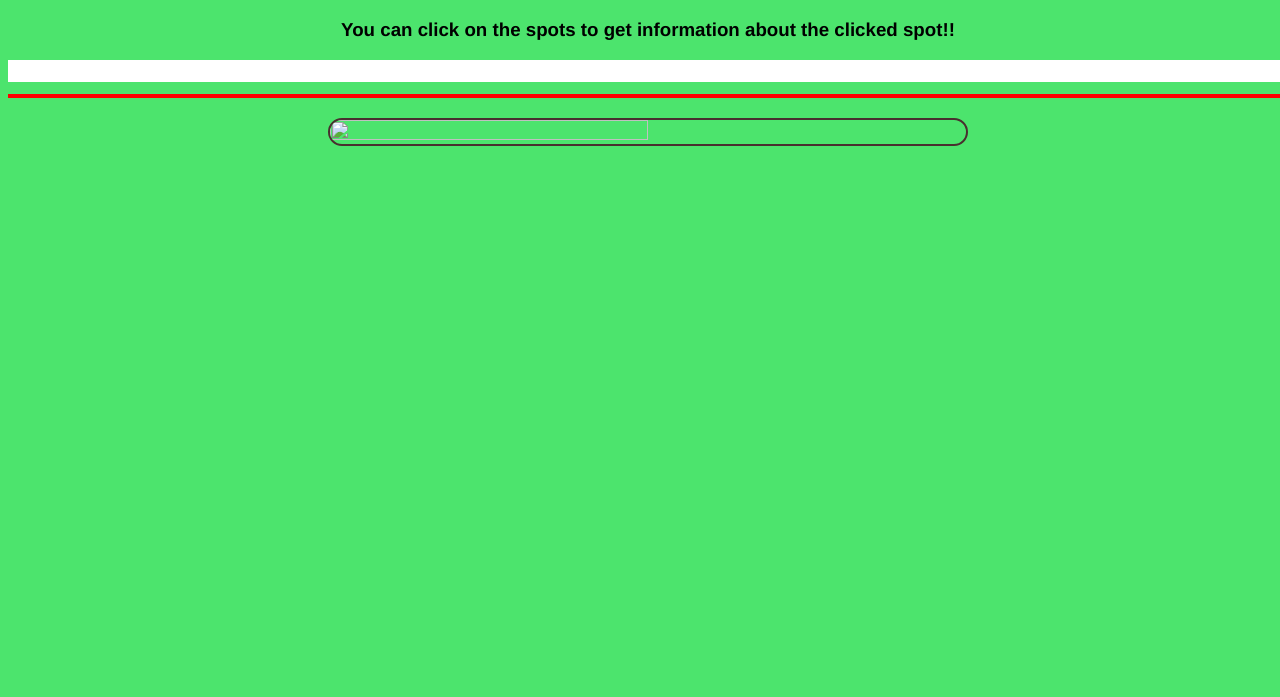
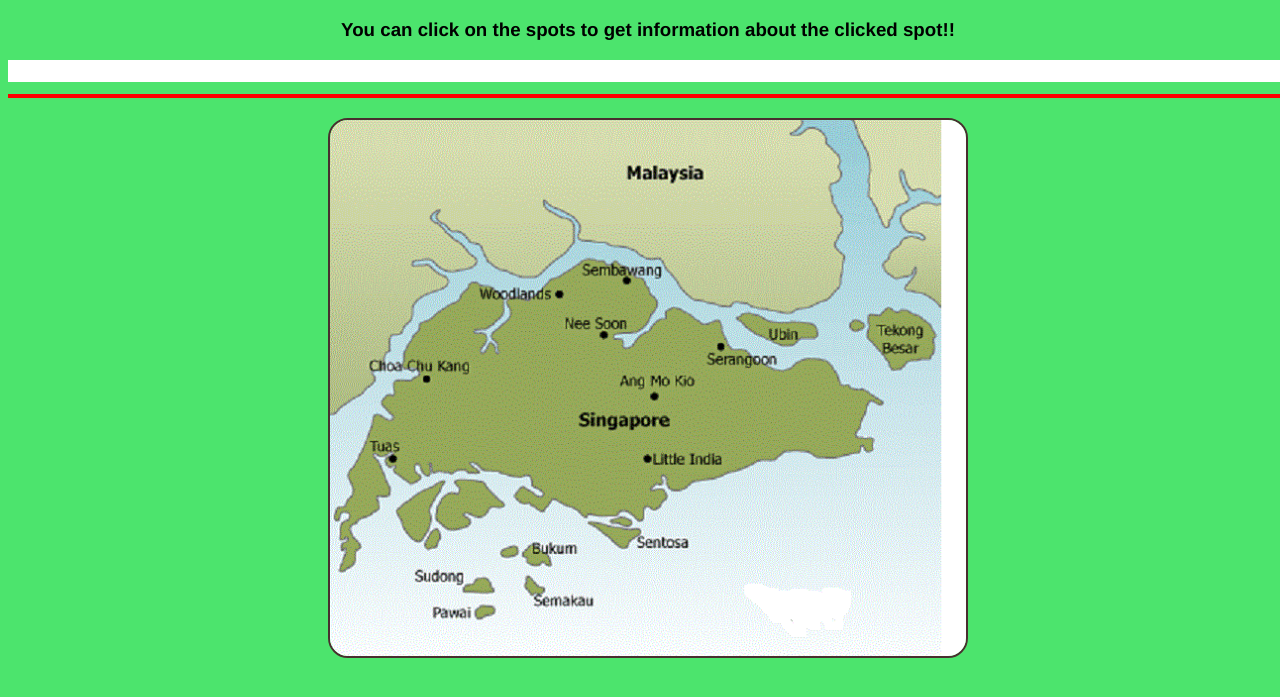
Before and after one commit to Vanmathidhina/Hoverable-Map, a plain HTML site: page index.html in a window 1280 px wide. Shown: the part 61-758 px from the top of the page. Drawn offline with Linux system fonts and the light colour scheme.

Commit message:
Update index.html

```diff
--- a/index.html
+++ b/index.html
@@ -17,7 +17,7 @@
 
     <marquee direction="right" class="moving" bgcolor="white">click on spot</marquee>
     <hr size="6" color="RED">
-    <img  src="images/singapore-map.gif"  class="center" usemap="#pagemap">
+    <img  src="singapore-map.gif"  class="center" usemap="#pagemap">
     <map name="pagemap">
     <area shape="circle" coords="299,160,25" alt="sembawang"     href="sembawag.html"      onmouseover="load_sembawag()">
     <area shape="circle" coords="277,217,25" alt="neesoon"       href="neesoon.html"       onmouseover="load_neesoon()" >
```
